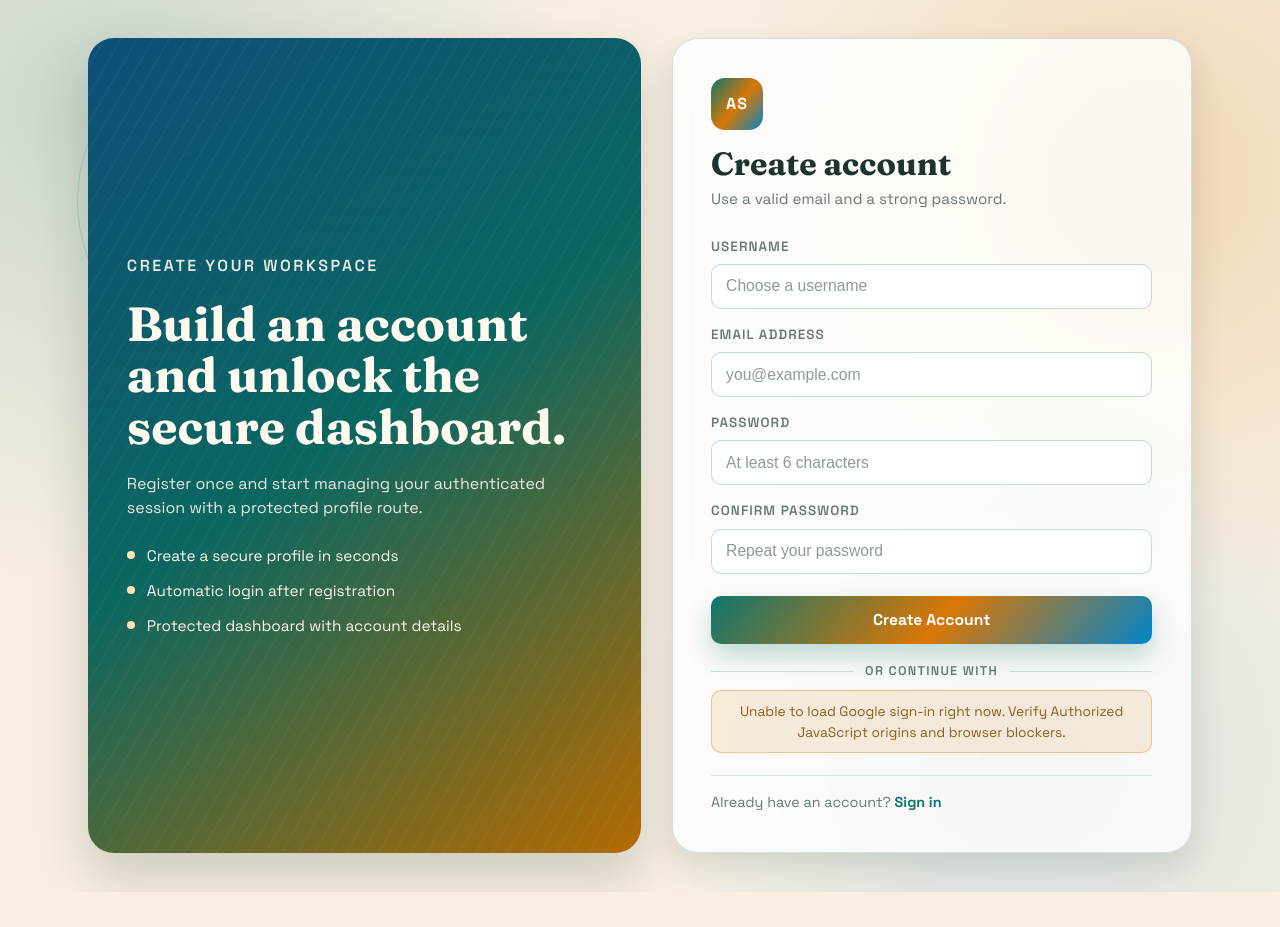
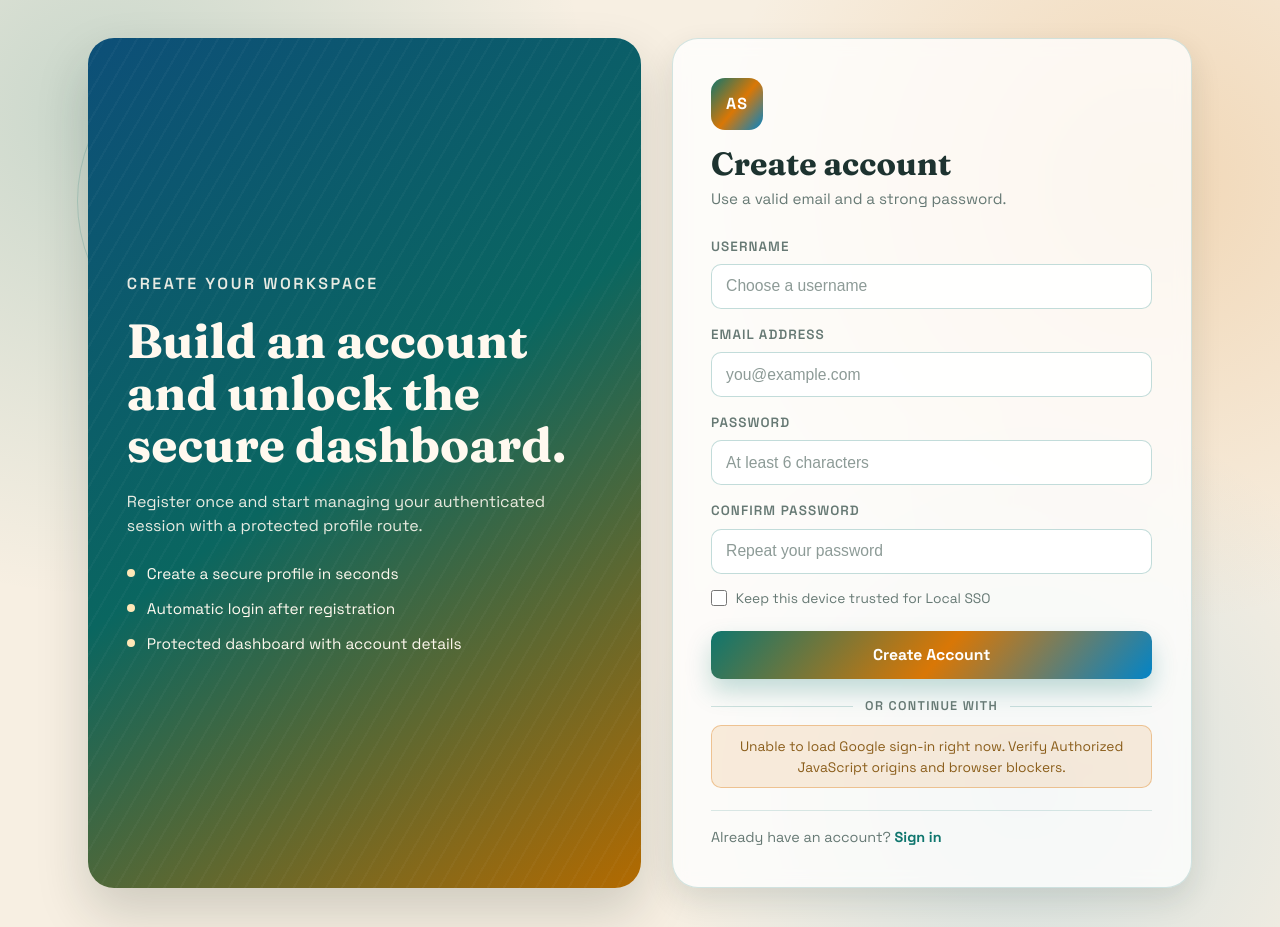
Before and after one commit to TaranSuratwala/fullstack-auth-app, a React (Vite) app in the folder frontend/: page /register in a window 1280 px wide. Before the commit the page ends 892 px from the top, so only its background shows below. Built offline with nearby package versions, Linux system fonts and the light colour scheme; no server answers.

Commit message:
feat(auth): add trusted-device toggle for local SSO

```diff
--- a/frontend/src/index.css
+++ b/frontend/src/index.css
@@ -337,6 +337,25 @@ body::after {
   display: flex;
   flex-direction: column;
   gap: 0.45rem;
+}
+
+.trust-toggle {
+  margin-top: -0.1rem;
+  display: flex;
+  align-items: center;
+  gap: 0.55rem;
+  font-size: 0.86rem;
+  color: var(--text-muted);
+}
+
+.trust-toggle input {
+  width: 16px;
+  height: 16px;
+  accent-color: var(--brand-primary);
+}
+
+.trust-toggle span {
+  user-select: none;
 }
 
 .form-group label {
--- a/frontend/src/pages/Login.jsx
+++ b/frontend/src/pages/Login.jsx
@@ -3,8 +3,10 @@ import { Link, useNavigate } from 'react-router-dom';
 import GoogleSignInButton from '../components/GoogleSignInButton';
 import {
   getLocalSsoSession,
+  getLocalSsoTrustedPreference,
   markLocalSsoSignIn,
   saveLocalSsoSession,
+  setLocalSsoTrustedPreference,
 } from '../utils/localSso';
 
 const showcasePoints = [
@@ -20,21 +22,32 @@ export default function Login() {
   const [loading, setLoading] = useState(false);
   const [googleLoading, setGoogleLoading] = useState(false);
   const [localSsoSession, setLocalSsoSession] = useState(null);
+  const [trustedDevice, setTrustedDevice] = useState(getLocalSsoTrustedPreference());
 
   useEffect(() => {
     setLocalSsoSession(getLocalSsoSession());
   }, []);
 
-  const completeLogin = useCallback((data) => {
+  const completeLogin = useCallback((data, persistLocalSso) => {
     localStorage.setItem('token', data.token);
     localStorage.setItem('user', JSON.stringify(data.user));
-    saveLocalSsoSession({ token: data.token, user: data.user });
+    saveLocalSsoSession({
+      token: data.token,
+      user: data.user,
+      persist: persistLocalSso,
+    });
     navigate('/');
   }, [navigate]);
 
   const handleChange = (e) => {
     setFormData({ ...formData, [e.target.name]: e.target.value });
     setError('');
+  };
+
+  const handleTrustedDeviceChange = (e) => {
+    const checked = e.target.checked;
+    setTrustedDevice(checked);
+    setLocalSsoTrustedPreference(checked);
   };
 
   const handleLocalSsoSignIn = () => {
@@ -72,7 +85,7 @@ export default function Login() {
         throw new Error(data.message || 'Login failed');
       }
 
-      completeLogin(data);
+      completeLogin(data, trustedDevice);
     } catch (err) {
       setError(err.message);
     } finally {
@@ -97,13 +110,13 @@ export default function Login() {
         throw new Error(data.message || 'Google sign-in failed');
       }
 
-      completeLogin(data);
+      completeLogin(data, trustedDevice);
     } catch (err) {
       setError(err.message);
     } finally {
       setGoogleLoading(false);
     }
-  }, [completeLogin]);
+  }, [completeLogin, trustedDevice]);
 
   return (
     <div className="auth-screen auth-screen-login">
@@ -179,6 +192,15 @@ export default function Login() {
               />
             </div>
 
+            <label className="trust-toggle">
+              <input
+                type="checkbox"
+                checked={trustedDevice}
+                onChange={handleTrustedDeviceChange}
+              />
+              <span>Keep this device trusted for Local SSO</span>
+            </label>
+
             <button className="btn-submit" type="submit" disabled={loading || googleLoading}>
               {loading ? (
                 <span className="btn-loading">
--- a/frontend/src/pages/Register.jsx
+++ b/frontend/src/pages/Register.jsx
@@ -1,7 +1,11 @@
 import { useCallback, useState } from 'react';
 import { Link, useNavigate } from 'react-router-dom';
 import GoogleSignInButton from '../components/GoogleSignInButton';
-import { saveLocalSsoSession } from '../utils/localSso';
+import {
+  getLocalSsoTrustedPreference,
+  saveLocalSsoSession,
+  setLocalSsoTrustedPreference,
+} from '../utils/localSso';
 
 const showcasePoints = [
   'Create a secure profile in seconds',
@@ -20,10 +24,17 @@ export default function Register() {
   const [error, setError] = useState('');
   const [loading, setLoading] = useState(false);
   const [googleLoading, setGoogleLoading] = useState(false);
+  const [trustedDevice, setTrustedDevice] = useState(getLocalSsoTrustedPreference());
 
   const handleChange = (e) => {
     setFormData({ ...formData, [e.target.name]: e.target.value });
     setError('');
+  };
+
+  const handleTrustedDeviceChange = (e) => {
+    const checked = e.target.checked;
+    setTrustedDevice(checked);
+    setLocalSsoTrustedPreference(checked);
   };
 
   const handleSubmit = async (e) => {
@@ -65,7 +76,11 @@ export default function Register() {
       // Store token and user info
       localStorage.setItem('token', data.token);
       localStorage.setItem('user', JSON.stringify(data.user));
-      saveLocalSsoSession({ token: data.token, user: data.user });
+      saveLocalSsoSession({
+        token: data.token,
+        user: data.user,
+        persist: trustedDevice,
+      });
       navigate('/');
     } catch (err) {
       setError(err.message);
@@ -93,14 +108,18 @@ export default function Register() {
 
       localStorage.setItem('token', data.token);
       localStorage.setItem('user', JSON.stringify(data.user));
-      saveLocalSsoSession({ token: data.token, user: data.user });
+      saveLocalSsoSession({
+        token: data.token,
+        user: data.user,
+        persist: trustedDevice,
+      });
       navigate('/');
     } catch (err) {
       setError(err.message);
     } finally {
       setGoogleLoading(false);
     }
-  }, [navigate]);
+  }, [navigate, trustedDevice]);
 
   return (
     <div className="auth-screen auth-screen-register">
@@ -189,6 +208,15 @@ export default function Register() {
               />
             </div>
 
+            <label className="trust-toggle">
+              <input
+                type="checkbox"
+                checked={trustedDevice}
+                onChange={handleTrustedDeviceChange}
+              />
+              <span>Keep this device trusted for Local SSO</span>
+            </label>
+
             <button className="btn-submit" type="submit" disabled={loading || googleLoading}>
               {loading ? (
                 <span className="btn-loading">
--- a/frontend/src/utils/localSso.js
+++ b/frontend/src/utils/localSso.js
@@ -1,5 +1,6 @@
 const LOCAL_SSO_KEY = 'authvault.localSso';
 const LOCAL_SSO_MODE_KEY = 'authvault.localSsoMode';
+const LOCAL_SSO_TRUSTED_KEY = 'authvault.localSsoTrusted';
 
 const safeParseJson = (rawValue) => {
   try {
@@ -37,7 +38,12 @@ const isExpired = (expiresAt) => {
   return Date.now() >= expiresAt;
 };
 
-export const saveLocalSsoSession = ({ token, user }) => {
+export const saveLocalSsoSession = ({ token, user, persist = true }) => {
+  if (!persist) {
+    clearLocalSsoSession();
+    return;
+  }
+
   if (!token || !user) {
     return;
   }
@@ -82,6 +88,14 @@ export const clearLocalSsoSession = () => {
   sessionStorage.removeItem(LOCAL_SSO_MODE_KEY);
 };
 
+export const getLocalSsoTrustedPreference = () => {
+  return localStorage.getItem(LOCAL_SSO_TRUSTED_KEY) === '1';
+};
+
+export const setLocalSsoTrustedPreference = (value) => {
+  localStorage.setItem(LOCAL_SSO_TRUSTED_KEY, value ? '1' : '0');
+};
+
 export const markLocalSsoSignIn = () => {
   sessionStorage.setItem(LOCAL_SSO_MODE_KEY, '1');
 };
```
